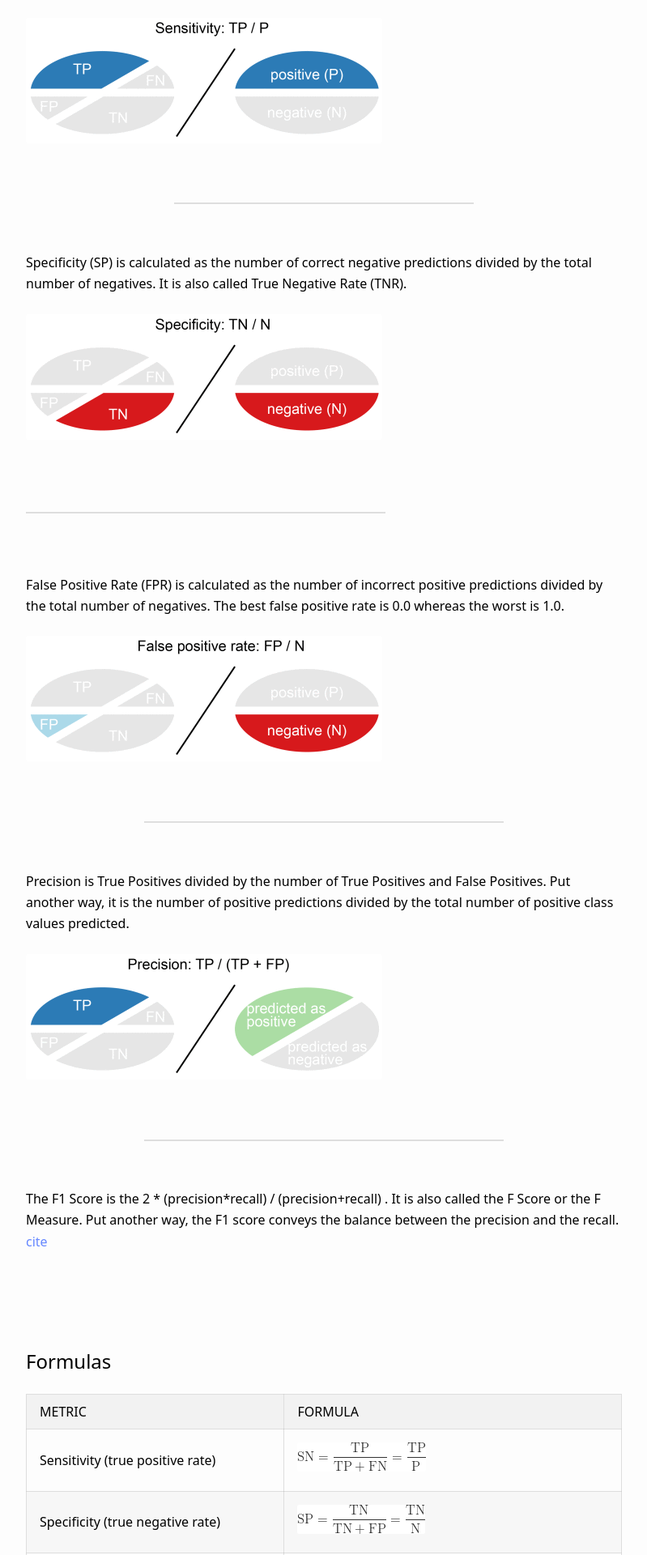
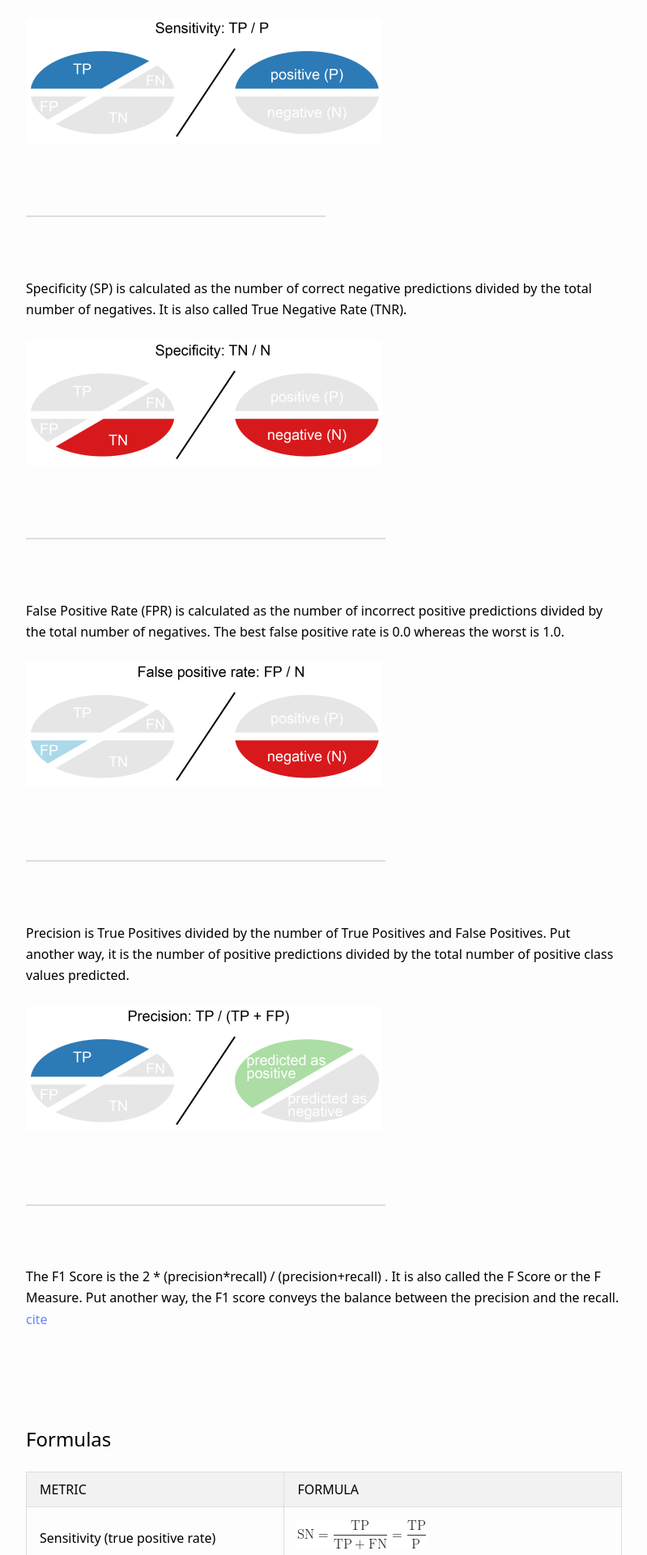
Before and after one commit to Nonprofit-Open-Data-Collective/machine_learning_mission_codes, a Jekyll site: the page built from docs/accuracy.md, in a window 1280 px wide. Shown: the part 1674-3594 px from the top of the page at 81% size, without its empty margins (240-1039 px from the left). Built offline with Jekyll 4.4.1, drawn with Linux system fonts in a browser that asks for light colours.

Commit message:
Update accuracy.md

```diff
--- a/docs/accuracy.md
+++ b/docs/accuracy.md
@@ -46,7 +46,7 @@
 ![](../assets/images/sensitivity.png)
 
 <br>
-<hr style="width:50%; text-align:left; margin: 0 auto;" >
+<hr style="width:50%; text-align:left;" >
 <br>
 
 
@@ -66,7 +66,7 @@
 ![](../assets/images/false-positive-rate.png)
 
 <br>
-<hr style="width:60%; text-align:left; margin: 0 auto;" >
+<hr style="width:60%; text-align:left;" >
 <br>
 
 
@@ -77,7 +77,7 @@
 ![](../assets/images/precision.png)
 
 <br>
-<hr style="width:60%; text-align:left; margin: 0 auto;" >
+<hr style="width:60%; text-align:left;" >
 <br>
 
 The **F1 Score** is the 2 * (precision*recall) / (precision+recall) . It is also called the F Score or the F Measure. Put another way, the F1 score conveys the balance between the precision and the recall. [cite](https://machinelearningmastery.com/classification-accuracy-is-not-enough-more-performance-measures-you-can-use/)
```
